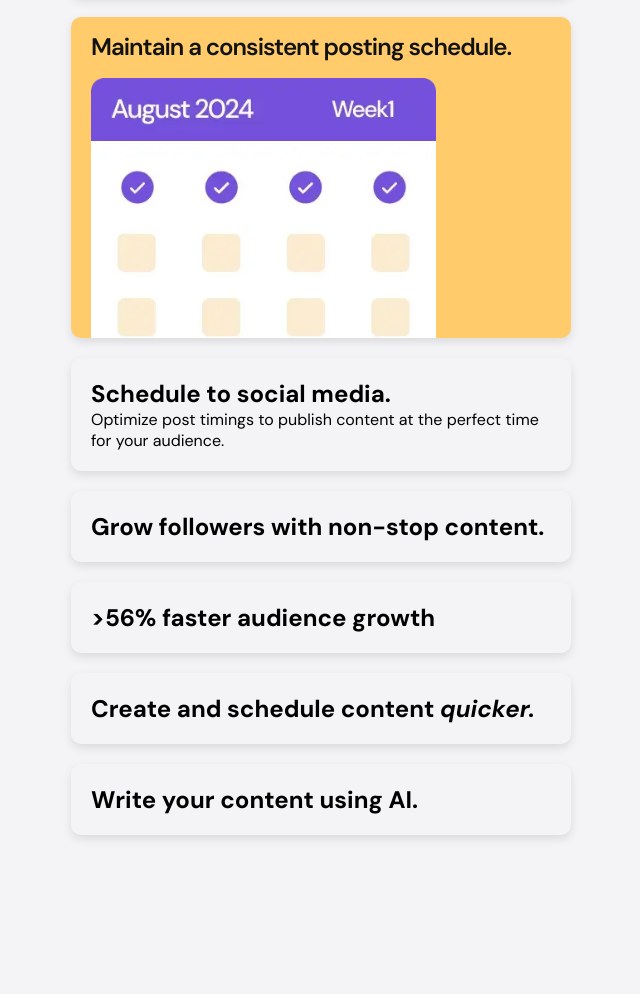
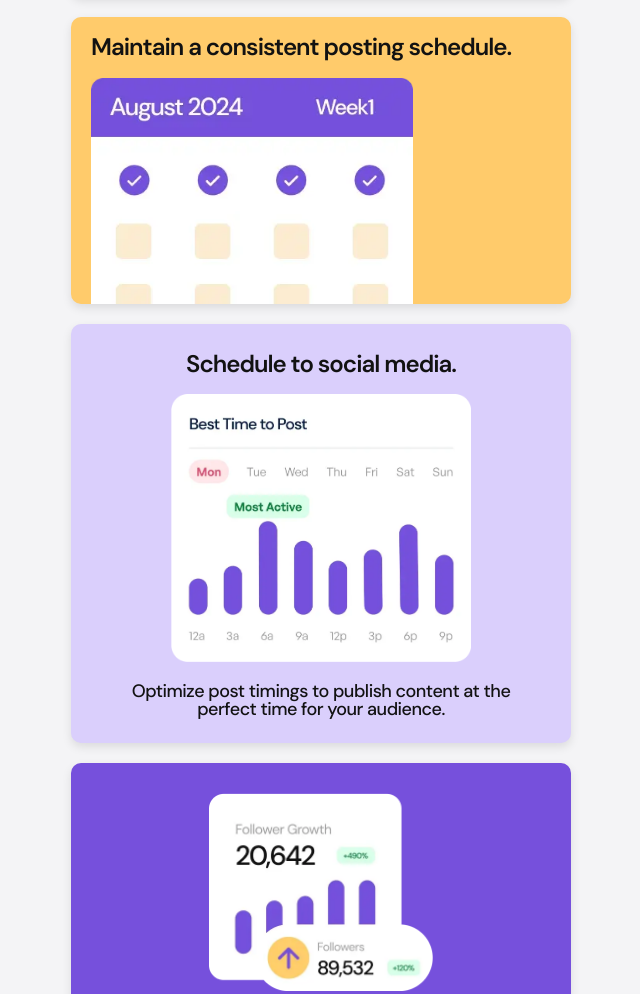
Before and after one commit to beatrizcarvalho7/bento-grid-main, a plain HTML site: page index.html in a window 1280 px wide. Shown: the part 498-1492 px from the top of the page, without its empty margins (319-959 px from the left). Before the commit the page ends 1353 px from the top, so only its background shows below. Drawn offline with Linux system fonts and the light colour scheme.

Commit message:
Added style to 5th and 6th section

```diff
--- a/index.html
+++ b/index.html
@@ -32,26 +32,29 @@
     <!-- Section 3: Consistent Posting Schedule -->
     <section class="posting-schedule">
       <h2>Maintain a consistent posting schedule.</h2>
-      <img src="assets/images/illustration-consistent-schedule.webp" alt="schedule">
+      <div class="trimmed-img">
+        <img src="assets/images/illustration-consistent-schedule.webp" alt="schedule">
+      </div>
     </section>
 
     <!-- Section 4: Schedule to Social Media -->
     <section class="schedule">
       <h2>Schedule to social media.</h2>
-      <!-- <img src="assets/images/illustration-schedule-posts.webp" alt="schedule posts"> -->
+      <img src="assets/images/illustration-schedule-posts.webp" alt="schedule posts">
       <p>Optimize post timings to publish content at the perfect time for your audience.</p>
     </section>
 
     <!-- Section 5: Grow followers -->
     <section class="growth">
-      <!-- <img src="assets/images/illustration-grow-followers.webp" alt="followers grow "> -->
+      <img src="assets/images/illustration-grow-followers.webp" alt="followers grow ">
       <h2>Grow followers with non-stop content.</h2>
     </section>
 
     <!-- Section 6: Faster Audience Growth -->
     <section class="faster-growth">
-      <h2>>56% faster audience growth</h2>
-      <!-- <img src="assets/images/illustration-audience-growth.webp" alt="audience grow"> -->
+      <h2>>56%</h2>
+      <p>faster audience growth</p>
+      <img src="assets/images/illustration-audience-growth.webp" alt="audience grow">
     </section>
 
     <!-- Section 7: Create and Schedule Content -->
--- a/style.css
+++ b/style.css
@@ -111,9 +111,14 @@ section.posting-schedule{
     padding-bottom: 0;
 }
 
-section.posting-schedule img{
-    width: 75%;
-    margin-top:20px;
+div.trimmed-img {
+    overflow: hidden;
+    margin-top: 20px;
+}
+
+div.trimmed-img img {
+    width: 70%;
+    margin-bottom: -22px;
 }
 
 section.posting-schedule h2{
@@ -123,3 +128,88 @@ section.posting-schedule h2{
     letter-spacing: -1px;
     line-height: 85%;
 }
+
+/* SECTION SCHEDULE TO SOCIAL MEDIA */
+section.schedule {
+    background-color: var(--lightPurple);
+    color: var(--black);
+    display: flex;
+    flex-direction: column;
+    align-items: center;
+}
+
+section.schedule img {
+    max-width: 300px;
+    margin-top: 20px;
+    margin-bottom: 20px;
+}
+
+section.schedule h2 {
+    font-size: 24px;
+    font-weight:600;
+    letter-spacing: -1px;
+    line-height: 85%;
+    margin-top: 10px;
+}
+
+section.schedule p {
+    text-align: center;
+    font-size: 18px;
+    font-weight: 500;
+    line-height: 1;
+    letter-spacing: -0.5px;
+    margin-bottom: 5px;
+    max-width: 90%;
+}
+
+/* SECTION FOLLOWERS GROWTH */
+section.growth {
+    background-color: var(--darkPurple);
+    color: var(--white);
+    display: flex;
+    flex-direction: column;
+    align-items: center;
+
+}
+
+section.growth img {
+    margin-top: 10px;
+    margin-bottom: 25px;
+    max-width: 225px;
+}
+
+section.growth h2 {
+    max-width: 200px;
+    text-align: center;
+    font-size: 28px;
+    font-weight: 500;
+    line-height: 0.9;
+    letter-spacing: -0.5px;
+}
+
+/* SECTION FASTER GROWTH */
+section.faster-growth {
+    background-color: var(--white);
+    color: var(--black);
+    display: flex;
+    flex-direction: column;
+    align-items: flex-start;
+    gap: 20px;
+}
+
+section.faster-growth img{
+    max-width: 175px;
+}
+
+section.faster-growth h2{
+    font-size: 44px;
+    font-weight:600;
+    letter-spacing: -0.5px;
+}
+
+section.faster-growth p {
+    font-size: 18px;
+    font-weight: 500;
+    line-height: 1;
+    letter-spacing: -0.5px;
+}
```
